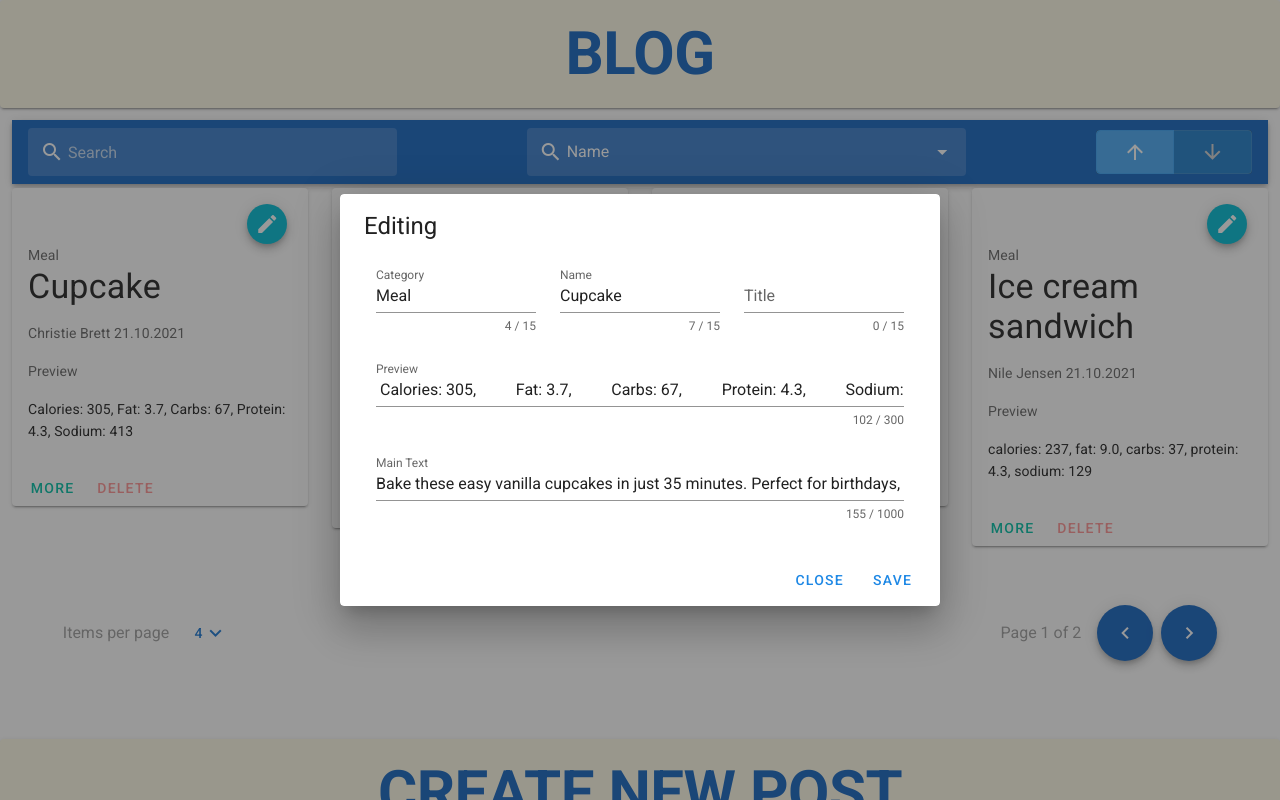
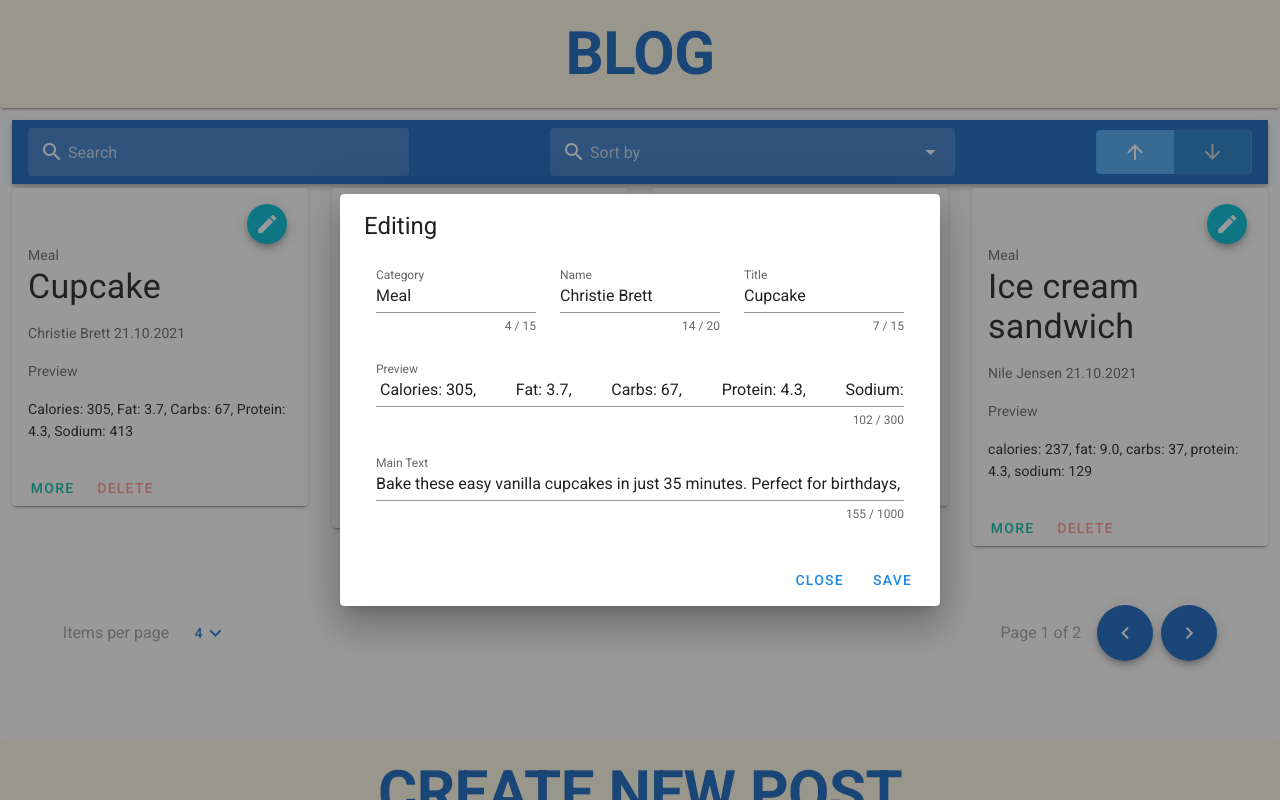
Before and after one commit to YaroslavArtemenko/test_blog, a Vue app in the folder test_blog/: page / in a window 1280 px wide. Both pictures are taken after a click on the button 267 px from the left and 224 px from the top of the page. Shown: the top 800 px of the page. Built offline with nearby package versions, Linux system fonts and the light colour scheme.

Commit message:
changed name of parameters

```diff
--- a/test_blog/src/components/Article.vue
+++ b/test_blog/src/components/Article.vue
@@ -19,7 +19,7 @@
       </v-btn>
       <div>{{ item.category }}</div>
       <p class="text-h4 text--primary">
-        {{ item.name }}
+        {{ item.title }}
       </p>
       <p>{{ item.author }} {{ item.date }}</p>
       <p>Preview</p>
--- a/test_blog/src/components/EditForm.vue
+++ b/test_blog/src/components/EditForm.vue
@@ -33,13 +33,13 @@
                   md="4"
               >
                 <v-text-field
-                    v-model="name"
-                    :error-messages="nameErrors"
-                    :counter="15"
+                    v-model="author"
+                    :error-messages="authorErrors"
+                    :counter="20"
                     label="Name"
                     required
-                    @input="$v.name.$touch()"
-                    @blur="$v.name.$touch()"
+                    @input="$v.author.$touch()"
+                    @blur="$v.author.$touch()"
                 ></v-text-field>
               </v-col>
               <v-col
@@ -116,7 +116,7 @@ export default {
 
   validations: {
     category: {required, minLength: minLength(3), maxLength: maxLength(15)},
-    name: {required, minLength: minLength(3), maxLength: maxLength(15)},
+    author: {required, minLength: minLength(3), maxLength: maxLength(20)},
     title: {required, minLength: minLength(3), maxLength: maxLength(15)},
     previewText: {required, minLength: minLength(10), maxLength: maxLength(300)},
     mainText: {required, minLength: minLength(10), maxLength: maxLength(1000)},
@@ -125,7 +125,7 @@ export default {
 
   data: () => ({
     category: '',
-    name: '',
+    author: '',
     title: '',
     previewText: '',
     mainText: '',
@@ -140,12 +140,12 @@ export default {
       !this.$v.category.required && errors.push('Category is required.')
       return errors
     },
-    nameErrors () {
+    authorErrors () {
       const errors = []
-      if (!this.$v.name.$dirty) return errors
-      !this.$v.name.minLength && errors.push('Name must be at least 3 characters')
-      !this.$v.name.maxLength && errors.push('Name must be at most 15 characters long')
-      !this.$v.name.required && errors.push('Name is required.')
+      if (!this.$v.author.$dirty) return errors
+      !this.$v.author.minLength && errors.push('Name must be at least 3 characters')
+      !this.$v.author.maxLength && errors.push('Name must be at most 20 characters long')
+      !this.$v.author.required && errors.push('Name is required.')
       return errors
     },
     titleErrors () {
@@ -180,7 +180,7 @@ export default {
       this.$store.commit(UPDATE_ARTICLE, {
          ...this.article,
         category: this.category,
-        name: this.name,
+        title: this.title,
         previewText: this.previewText,
         author: this.author,
         date: new Date(),
@@ -190,7 +190,7 @@ export default {
   },
   mounted() {
     this.category = this.article.category
-    this.name = this.article.name
+    this.author = this.article.author
     this.title = this.article.title
     this.previewText = this.article.previewText
     this.mainText = this.article.mainText
--- a/test_blog/src/components/NewPost.vue
+++ b/test_blog/src/components/NewPost.vue
@@ -21,13 +21,13 @@
     ></v-text-field>
 
     <v-text-field
-        v-model="name"
-        :error-messages="nameErrors"
-        :counter="15"
-        label="Name"
+        v-model="author"
+        :error-messages="authorErrors"
+        :counter="20"
+        label="Author"
         required
-        @input="$v.name.$touch()"
-        @blur="$v.name.$touch()"
+        @input="$v.author.$touch()"
+        @blur="$v.author.$touch()"
     ></v-text-field>
 
     <v-text-field
@@ -99,7 +99,7 @@ export default {
 
   validations: {
     category: { required, minLength:minLength(3), maxLength:maxLength(15) },
-    name: { required, minLength: minLength(3), maxLength: maxLength(15) },
+    author: { required, minLength: minLength(3), maxLength: maxLength(20) },
     title: {required, minLength: minLength(3),  maxLength: maxLength(15)},
     previewText: {required, minLength:minLength(10), maxLength: maxLength(300)},
     mainText: {required, minLength:minLength(10), maxLength:maxLength(1000)},
@@ -113,7 +113,7 @@ export default {
 
   data: () => ({
     category: '',
-    name: '',
+    author: '',
     title: '',
     previewText: '',
     mainText: '',
@@ -144,12 +144,12 @@ export default {
       !this.$v.category.required && errors.push('Category is required.')
       return errors
     },
-    nameErrors () {
+    authorErrors () {
       const errors = []
-      if (!this.$v.name.$dirty) return errors
-      !this.$v.name.minLength && errors.push('Name must be at least 3 characters')
-      !this.$v.name.maxLength && errors.push('Name must be at most 15 characters long')
-      !this.$v.name.required && errors.push('Name is required.')
+      if (!this.$v.author.$dirty) return errors
+      !this.$v.author.minLength && errors.push('Name must be at least 3 characters')
+      !this.$v.author.maxLength && errors.push('Name must be at most 20 characters long')
+      !this.$v.author.required && errors.push('Name is required.')
       return errors
     },
     titleErrors () {
@@ -184,7 +184,7 @@ export default {
       this.$store.commit(CREATE_ARTICLE,         {
         id: uuidv4(),
         category: this.category,
-        name: this.name,
+        title: this.title,
         previewText: this.previewText,
         author: this.author,
         date: formatted_date,
@@ -194,7 +194,7 @@ export default {
     clear () {
       this.$v.$reset()
       this.category = ''
-      this.name = ''
+      this.author = ''
       this.title = ''
       this.previewText = ''
       this.mainText = ''
--- a/test_blog/src/components/Search.vue
+++ b/test_blog/src/components/Search.vue
@@ -158,10 +158,10 @@ export default {
       sortDesc: false,
       page: 1,
       itemsPerPage: 4,
-      sortBy: 'Name',
+      sortBy: 'title',
       keys: [
         'Category',
-        'Name',
+        'Title',
         'Author',
         'Date'
       ],
@@ -173,7 +173,7 @@ export default {
       return Math.ceil(this.items.length / this.itemsPerPage)
     },
     filteredKeys() {
-      return this.keys.filter(key => key !== 'Name')
+      return this.keys.filter(key => key !== 'Title')
     },
     items() {
       return this.$store.state.articles
--- a/test_blog/src/store/index.js
+++ b/test_blog/src/store/index.js
@@ -20,7 +20,7 @@ const articles = [
         {
             id: '1',
             category: 'Sport',
-            name: 'Football',
+            title: 'Football',
             previewText: 'Ole Gunnar Solskjaer\'s praise for Cristiano Ronaldo: \'That\'s what he does best\'',
             author: 'Yaroslav Artemenko',
             date: '21.10.2021',
@@ -29,7 +29,7 @@ const articles = [
         {
             id: '2',
             category: 'Meal',
-            name: 'Ice cream sandwich',
+            title: 'Ice cream sandwich',
             previewText: '          calories: 237,\n' +
                 '          fat: 9.0,\n' +
                 '          carbs: 37,\n' +
@@ -44,7 +44,7 @@ const articles = [
         {
             id: '3',
             category: 'Sport',
-            name: 'Soccer',
+            title: 'Soccer',
             previewText: 'BIG DEAL Get £20 risk-free bet on Vitesse vs Tottenham Europa Conference League clash, plus 89/1 Paddy Power prediction special',
             author: 'Hadassah Philip',
             date: '21.10.2021',
@@ -55,7 +55,7 @@ const articles = [
         {
             id: '4',
             category: 'Meal',
-            name: 'Cupcake',
+            title: 'Cupcake',
             previewText: ' Calories: 305,\n' +
                 '          Fat: 3.7,\n' +
                 '          Carbs: 67,\n' +
@@ -69,7 +69,7 @@ const articles = [
         {
             id: '5',
             category: 'Meal',
-            name: 'Gingerbread',
+            title: 'Gingerbread',
             previewText: ' calories: 356,\n' +
                 '          fat: 16.0,\n' +
                 '          carbs: 49,\n' +
```
